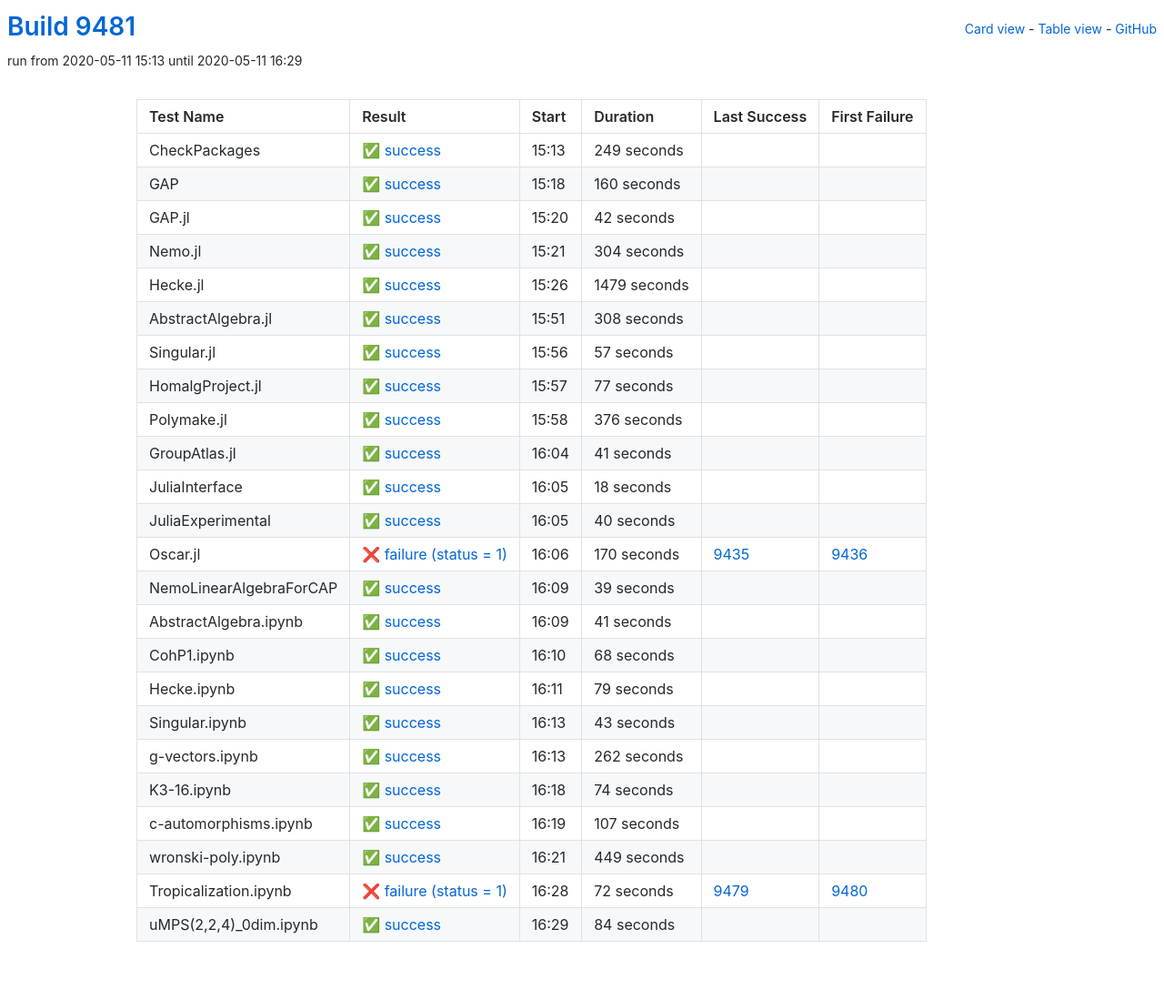
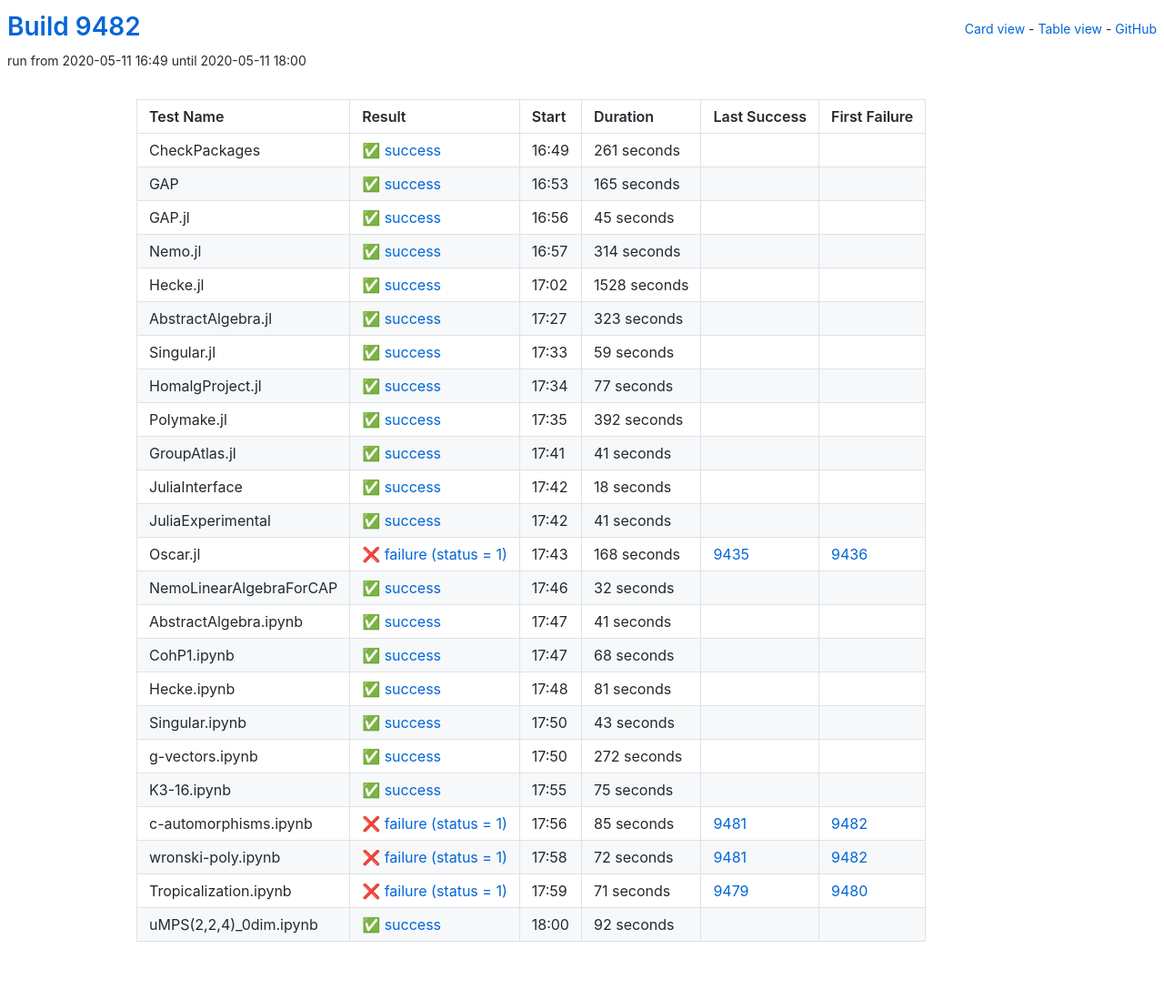
Before and after one commit to oscar-system/oscar-ci-status, a Jekyll site: the page built from table.html, in a window 1280 px wide. Shown: the whole page at 91% size. Built offline with Jekyll 4.4.1, drawn with Linux system fonts in a browser that asks for light colours.

Commit message:
Build 9482

```diff
--- a/_data/ci.yml
+++ b/_data/ci.yml
@@ -1,89 +1,89 @@
-build: 9481
-build_url: https://oscarci.mathematik.uni-kl.de/job/oscar/9481/
+build: 9482
+build_url: https://oscarci.mathematik.uni-kl.de/job/oscar/9482/
 job: oscar
 tests:
-- duration: 249
+- duration: 261
   exitcode: 0
   first_failure: false
   first_failure_url: null
   id: checkpackages
   last_success: false
   last_success_url: null
-  log: https://oscarci.mathematik.uni-kl.de/job/oscar/9481/artifact/logs/build-9481/CheckPackages.log
+  log: https://oscarci.mathematik.uni-kl.de/job/oscar/9482/artifact/logs/build-9482/CheckPackages.log
   name: CheckPackages
-  start: 2020-05-11 15:13
+  start: 2020-05-11 16:49
   status: success
   success: true
-- duration: 160
+- duration: 165
   exitcode: 0
   first_failure: false
   first_failure_url: null
   id: gap
   last_success: false
   last_success_url: null
-  log: https://oscarci.mathematik.uni-kl.de/job/oscar/9481/artifact/logs/build-9481/GAP.log
+  log: https://oscarci.mathematik.uni-kl.de/job/oscar/9482/artifact/logs/build-9482/GAP.log
   name: GAP
-  start: 2020-05-11 15:18
+  start: 2020-05-11 16:53
   status: success
   success: true
-- duration: 42
+- duration: 45
   exitcode: 0
   first_failure: false
   first_failure_url: null
   id: gap-jl
   last_success: false
   last_success_url: null
-  log: https://oscarci.mathematik.uni-kl.de/job/oscar/9481/artifact/logs/build-9481/GAP.jl.log
+  log: https://oscarci.mathematik.uni-kl.de/job/oscar/9482/artifact/logs/build-9482/GAP.jl.log
   name: GAP.jl
-  start: 2020-05-11 15:20
+  start: 2020-05-11 16:56
   status: success
   success: true
-- duration: 304
+- duration: 314
   exitcode: 0
   first_failure: false
   first_failure_url: null
   id: nemo-jl
   last_success: false
   last_success_url: null
-  log: https://oscarci.mathematik.uni-kl.de/job/oscar/9481/artifact/logs/build-9481/Nemo.jl.log
+  log: https://oscarci.mathematik.uni-kl.de/job/oscar/9482/artifact/logs/build-9482/Nemo.jl.log
   name: Nemo.jl
-  start: 2020-05-11 15:21
+  start: 2020-05-11 16:57
   status: success
   success: true
-- duration: 1479
+- duration: 1528
   exitcode: 0
   first_failure: false
   first_failure_url: null
   id: hecke-jl
   last_success: false
   last_success_url: null
-  log: https://oscarci.mathematik.uni-kl.de/job/oscar/9481/artifact/logs/build-9481/Hecke.jl.log
+  log: https://oscarci.mathematik.uni-kl.de/job/oscar/9482/artifact/logs/build-9482/Hecke.jl.log
   name: Hecke.jl
-  start: 2020-05-11 15:26
+  start: 2020-05-11 17:02
   status: success
   success: true
-- duration: 308
+- duration: 323
   exitcode: 0
   first_failure: false
   first_failure_url: null
   id: abstractalgebra-jl
   last_success: false
   last_success_url: null
-  log: https://oscarci.mathematik.uni-kl.de/job/oscar/9481/artifact/logs/build-9481/AbstractAlgebra.jl.log
+  log: https://oscarci.mathematik.uni-kl.de/job/oscar/9482/artifact/logs/build-9482/AbstractAlgebra.jl.log
   name: AbstractAlgebra.jl
-  start: 2020-05-11 15:51
+  start: 2020-05-11 17:27
   status: success
   success: true
-- duration: 57
+- duration: 59
   exitcode: 0
   first_failure: false
   first_failure_url: null
   id: singular-jl
   last_success: false
   last_success_url: null
-  log: https://oscarci.mathematik.uni-kl.de/job/oscar/9481/artifact/logs/build-9481/Singular.jl.log
+  log: https://oscarci.mathematik.uni-kl.de/job/oscar/9482/artifact/logs/build-9482/Singular.jl.log
   name: Singular.jl
-  start: 2020-05-11 15:56
+  start: 2020-05-11 17:33
   status: success
   success: true
 - duration: 77
@@ -93,21 +93,21 @@ tests:
   id: homalgproject-jl
   last_success: false
   last_success_url: null
-  log: https://oscarci.mathematik.uni-kl.de/job/oscar/9481/artifact/logs/build-9481/HomalgProject.jl.log
+  log: https://oscarci.mathematik.uni-kl.de/job/oscar/9482/artifact/logs/build-9482/HomalgProject.jl.log
   name: HomalgProject.jl
-  start: 2020-05-11 15:57
+  start: 2020-05-11 17:34
   status: success
   success: true
-- duration: 376
+- duration: 392
   exitcode: 0
   first_failure: false
   first_failure_url: null
   id: polymake-jl
   last_success: false
   last_success_url: null
-  log: https://oscarci.mathematik.uni-kl.de/job/oscar/9481/artifact/logs/build-9481/Polymake.jl.log
+  log: https://oscarci.mathematik.uni-kl.de/job/oscar/9482/artifact/logs/build-9482/Polymake.jl.log
   name: Polymake.jl
-  start: 2020-05-11 15:58
+  start: 2020-05-11 17:35
   status: success
   success: true
 - duration: 41
@@ -117,9 +117,9 @@ tests:
   id: groupatlas-jl
   last_success: false
   last_success_url: null
-  log: https://oscarci.mathematik.uni-kl.de/job/oscar/9481/artifact/logs/build-9481/GroupAtlas.jl.log
+  log: https://oscarci.mathematik.uni-kl.de/job/oscar/9482/artifact/logs/build-9482/GroupAtlas.jl.log
   name: GroupAtlas.jl
-  start: 2020-05-11 16:04
+  start: 2020-05-11 17:41
   status: success
   success: true
 - duration: 18
@@ -129,45 +129,45 @@ tests:
   id: juliainterface
   last_success: false
   last_success_url: null
-  log: https://oscarci.mathematik.uni-kl.de/job/oscar/9481/artifact/logs/build-9481/JuliaInterface.log
+  log: https://oscarci.mathematik.uni-kl.de/job/oscar/9482/artifact/logs/build-9482/JuliaInterface.log
   name: JuliaInterface
-  start: 2020-05-11 16:05
+  start: 2020-05-11 17:42
   status: success
   success: true
-- duration: 40
+- duration: 41
   exitcode: 0
   first_failure: false
   first_failure_url: null
   id: juliaexperimental
   last_success: false
   last_success_url: null
-  log: https://oscarci.mathematik.uni-kl.de/job/oscar/9481/artifact/logs/build-9481/JuliaExperimental.log
+  log: https://oscarci.mathematik.uni-kl.de/job/oscar/9482/artifact/logs/build-9482/JuliaExperimental.log
   name: JuliaExperimental
-  start: 2020-05-11 16:05
+  start: 2020-05-11 17:42
   status: success
   success: true
-- duration: 170
+- duration: 168
   exitcode: 1
   first_failure: 9436
   first_failure_url: https://oscarci.mathematik.uni-kl.de/job/oscar/9436/
   id: oscar-jl
   last_success: 9435
   last_success_url: https://oscarci.mathematik.uni-kl.de/job/oscar/9435/
-  log: https://oscarci.mathematik.uni-kl.de/job/oscar/9481/artifact/logs/build-9481/Oscar.jl.log
+  log: https://oscarci.mathematik.uni-kl.de/job/oscar/9482/artifact/logs/build-9482/Oscar.jl.log
   name: Oscar.jl
-  start: 2020-05-11 16:06
+  start: 2020-05-11 17:43
   status: failure
   success: false
-- duration: 39
+- duration: 32
   exitcode: 0
   first_failure: false
   first_failure_url: null
   id: nemolinearalgebraforcap
   last_success: false
   last_success_url: null
-  log: https://oscarci.mathematik.uni-kl.de/job/oscar/9481/artifact/logs/build-9481/NemoLinearAlgebraForCAP.log
+  log: https://oscarci.mathematik.uni-kl.de/job/oscar/9482/artifact/logs/build-9482/NemoLinearAlgebraForCAP.log
   name: NemoLinearAlgebraForCAP
-  start: 2020-05-11 16:09
+  start: 2020-05-11 17:46
   status: success
   success: true
 - duration: 41
@@ -177,9 +177,9 @@ tests:
   id: abstractalgebra-ipynb
   last_success: false
   last_success_url: null
-  log: https://oscarci.mathematik.uni-kl.de/job/oscar/9481/artifact/logs/build-9481/AbstractAlgebra.ipynb.log
+  log: https://oscarci.mathematik.uni-kl.de/job/oscar/9482/artifact/logs/build-9482/AbstractAlgebra.ipynb.log
   name: AbstractAlgebra.ipynb
-  start: 2020-05-11 16:09
+  start: 2020-05-11 17:47
   status: success
   success: true
 - duration: 68
@@ -189,21 +189,21 @@ tests:
   id: cohp1-ipynb
   last_success: false
   last_success_url: null
-  log: https://oscarci.mathematik.uni-kl.de/job/oscar/9481/artifact/logs/build-9481/CohP1.ipynb.log
+  log: https://oscarci.mathematik.uni-kl.de/job/oscar/9482/artifact/logs/build-9482/CohP1.ipynb.log
   name: CohP1.ipynb
-  start: 2020-05-11 16:10
+  start: 2020-05-11 17:47
   status: success
   success: true
-- duration: 79
+- duration: 81
   exitcode: 0
   first_failure: false
   first_failure_url: null
   id: hecke-ipynb
   last_success: false
   last_success_url: null
-  log: https://oscarci.mathematik.uni-kl.de/job/oscar/9481/artifact/logs/build-9481/Hecke.ipynb.log
+  log: https://oscarci.mathematik.uni-kl.de/job/oscar/9482/artifact/logs/build-9482/Hecke.ipynb.log
   name: Hecke.ipynb
-  start: 2020-05-11 16:11
+  start: 2020-05-11 17:48
   status: success
   success: true
 - duration: 43
@@ -213,80 +213,80 @@ tests:
   id: singular-ipynb
   last_success: false
   last_success_url: null
-  log: https://oscarci.mathematik.uni-kl.de/job/oscar/9481/artifact/logs/build-9481/Singular.ipynb.log
+  log: https://oscarci.mathematik.uni-kl.de/job/oscar/9482/artifact/logs/build-9482/Singular.ipynb.log
   name: Singular.ipynb
-  start: 2020-05-11 16:13
+  start: 2020-05-11 17:50
   status: success
   success: true
-- duration: 262
+- duration: 272
   exitcode: 0
   first_failure: false
   first_failure_url: null
   id: g-vectors-ipynb
   last_success: false
   last_success_url: null
-  log: https://oscarci.mathematik.uni-kl.de/job/oscar/9481/artifact/logs/build-9481/g-vectors.ipynb.log
+  log: https://oscarci.mathematik.uni-kl.de/job/oscar/9482/artifact/logs/build-9482/g-vectors.ipynb.log
   name: g-vectors.ipynb
-  start: 2020-05-11 16:13
+  start: 2020-05-11 17:50
   status: success
   success: true
-- duration: 74
+- duration: 75
   exitcode: 0
   first_failure: false
   first_failure_url: null
   id: k3-16-ipynb
   last_success: false
   last_success_url: null
-  log: https://oscarci.mathematik.uni-kl.de/job/oscar/9481/artifact/logs/build-9481/K3-16.ipynb.log
+  log: https://oscarci.mathematik.uni-kl.de/job/oscar/9482/artifact/logs/build-9482/K3-16.ipynb.log
   name: K3-16.ipynb
-  start: 2020-05-11 16:18
+  start: 2020-05-11 17:55
   status: success
   success: true
-- duration: 107
-  exitcode: 0
-  first_failure: false
-  first_failure_url: null
+- duration: 85
+  exitcode: 1
+  first_failure: 9482
+  first_failure_url: https://oscarci.mathematik.uni-kl.de/job/oscar/9482/
   id: c-automorphisms-ipynb
-  last_success: false
-  last_success_url: null
-  log: https://oscarci.mathematik.uni-kl.de/job/oscar/9481/artifact/logs/build-9481/c-automorphisms.ipynb.log
+  last_success: 9481
+  last_success_url: https://oscarci.mathematik.uni-kl.de/job/oscar/9481/
+  log: https://oscarci.mathematik.uni-kl.de/job/oscar/9482/artifact/logs/build-9482/c-automorphisms.ipynb.log
   name: c-automorphisms.ipynb
-  start: 2020-05-11 16:19
-  status: success
-  success: true
-- duration: 449
-  exitcode: 0
-  first_failure: false
-  first_failure_url: null
+  start: 2020-05-11 17:56
+  status: failure
+  success: false
+- duration: 72
+  exitcode: 1
+  first_failure: 9482
+  first_failure_url: https://oscarci.mathematik.uni-kl.de/job/oscar/9482/
   id: wronski-poly-ipynb
-  last_success: false
-  last_success_url: null
-  log: https://oscarci.mathematik.uni-kl.de/job/oscar/9481/artifact/logs/build-9481/wronski-poly.ipynb.log
+  last_success: 9481
+  last_success_url: https://oscarci.mathematik.uni-kl.de/job/oscar/9481/
+  log: https://oscarci.mathematik.uni-kl.de/job/oscar/9482/artifact/logs/build-9482/wronski-poly.ipynb.log
   name: wronski-poly.ipynb
-  start: 2020-05-11 16:21
-  status: success
-  success: true
-- duration: 72
+  start: 2020-05-11 17:58
+  status: failure
+  success: false
+- duration: 71
   exitcode: 1
   first_failure: 9480
   first_failure_url: https://oscarci.mathematik.uni-kl.de/job/oscar/9480/
   id: tropicalization-ipynb
   last_success: 9479
   last_success_url: https://oscarci.mathematik.uni-kl.de/job/oscar/9479/
-  log: https://oscarci.mathematik.uni-kl.de/job/oscar/9481/artifact/logs/build-9481/Tropicalization.ipynb.log
+  log: https://oscarci.mathematik.uni-kl.de/job/oscar/9482/artifact/logs/build-9482/Tropicalization.ipynb.log
   name: Tropicalization.ipynb
-  start: 2020-05-11 16:28
+  start: 2020-05-11 17:59
   status: failure
   success: false
-- duration: 84
+- duration: 92
   exitcode: 0
   first_failure: false
   first_failure_url: null
   id: umps-2-2-4-0dim-ipynb
   last_success: false
   last_success_url: null
-  log: https://oscarci.mathematik.uni-kl.de/job/oscar/9481/artifact/logs/build-9481/uMPS-2-2-4-_0dim.ipynb.log
+  log: https://oscarci.mathematik.uni-kl.de/job/oscar/9482/artifact/logs/build-9482/uMPS-2-2-4-_0dim.ipynb.log
   name: uMPS(2,2,4)_0dim.ipynb
-  start: 2020-05-11 16:29
+  start: 2020-05-11 18:00
   status: success
   success: true
```
Also changed, not shown: README.md.
